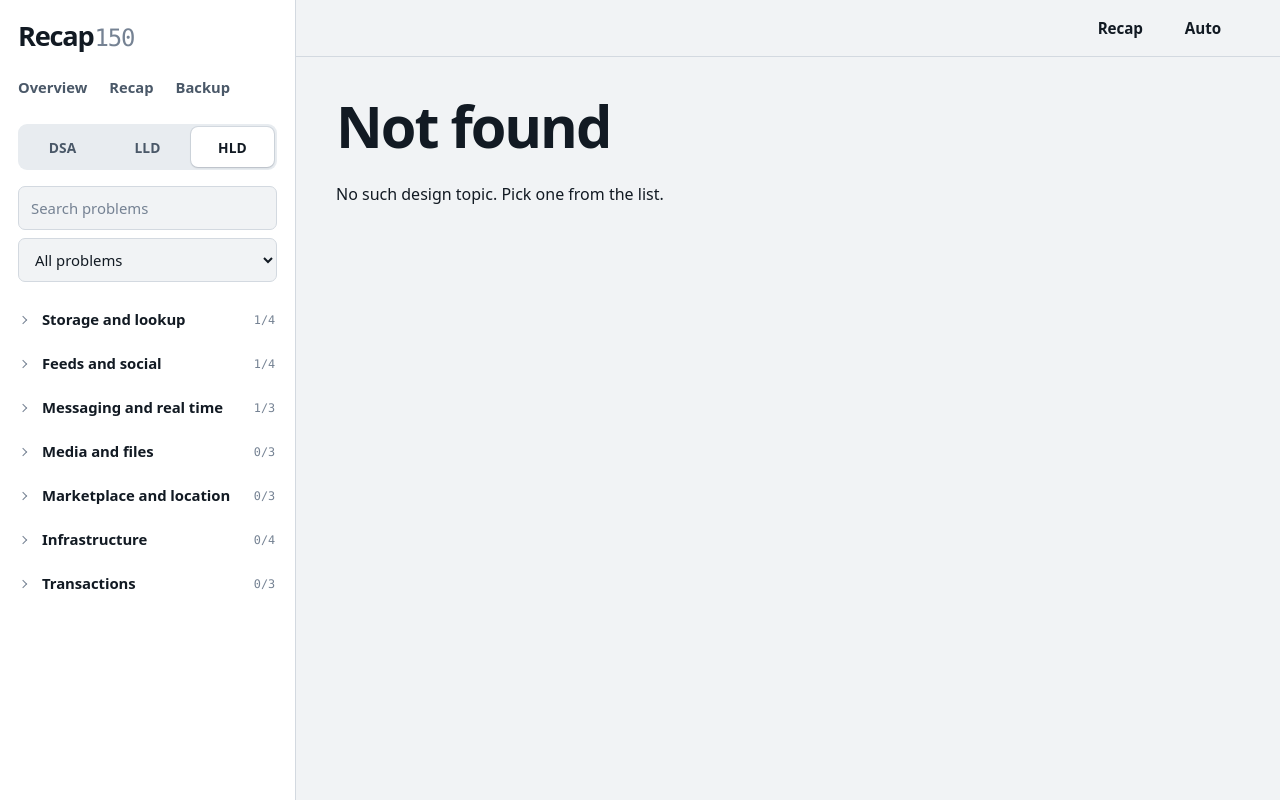
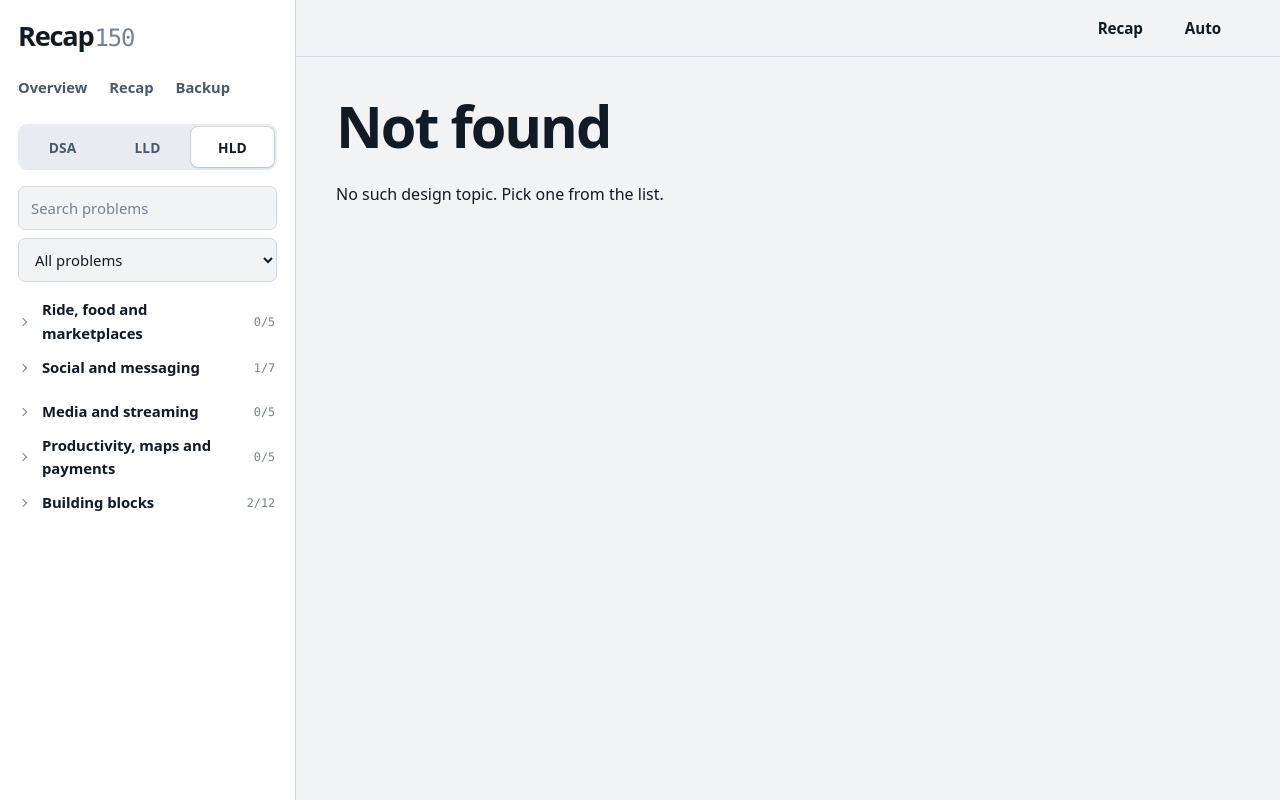
Before and after one commit to zuhailkhan/recap150, a Vue app: page /#/hld/1 in a window 1280 px wide. Built offline with nearby package versions, Linux system fonts and the light colour scheme; a web font is replaced by a local one.

Commit message:
Restructure system design catalog around real products and building blocks

```diff
--- a/src/core/designSchema.ts
+++ b/src/core/designSchema.ts
@@ -5,8 +5,8 @@ const slug = z.string().regex(/^[a-z0-9]+(-[a-z0-9]+)*$/)
 const short = (max: number, min = 3) => z.string().min(min).max(max)
 const difficulty = z.enum(['Easy', 'Medium', 'Hard'])
 
-export const LLD_GROUPS = ['Booking and reservation', 'State machines', 'Games', 'Events and messaging', 'Money and rules', 'Storage-like'] as const
-export const HLD_GROUPS = ['Storage and lookup', 'Feeds and social', 'Messaging and real time', 'Media and files', 'Marketplace and location', 'Infrastructure', 'Transactions'] as const
+export const LLD_GROUPS = ['Big products', 'Booking and reservation', 'State machines', 'Games', 'Events and messaging', 'Money and rules', 'Storage-like'] as const
+export const HLD_GROUPS = ['Ride, food and marketplaces', 'Social and messaging', 'Media and streaming', 'Productivity, maps and payments', 'Building blocks'] as const
 
 export const catalogSchema = z.array(z.object({
   slug, title: z.string().min(2), track: z.enum(['lld', 'hld']), group: z.string(), difficulty,
--- a/src/design/catalog.json
+++ b/src/design/catalog.json
@@ -1,46 +1,60 @@
 [
-  { "slug": "parking-lot", "title": "Parking Lot", "track": "lld", "group": "Booking and reservation", "difficulty": "Medium" },
-  { "slug": "movie-ticket-booking", "title": "Movie Ticket Booking", "track": "lld", "group": "Booking and reservation", "difficulty": "Medium" },
-  { "slug": "hotel-reservation", "title": "Hotel Reservation", "track": "lld", "group": "Booking and reservation", "difficulty": "Medium" },
-  { "slug": "library-management", "title": "Library Management", "track": "lld", "group": "Booking and reservation", "difficulty": "Easy" },
-  { "slug": "vending-machine", "title": "Vending Machine", "track": "lld", "group": "State machines", "difficulty": "Medium" },
-  { "slug": "atm", "title": "ATM", "track": "lld", "group": "State machines", "difficulty": "Medium" },
-  { "slug": "elevator-system", "title": "Elevator System", "track": "lld", "group": "State machines", "difficulty": "Hard" },
-  { "slug": "traffic-signal", "title": "Traffic Signal", "track": "lld", "group": "State machines", "difficulty": "Easy" },
-  { "slug": "tic-tac-toe", "title": "Tic-Tac-Toe", "track": "lld", "group": "Games", "difficulty": "Easy" },
-  { "slug": "chess", "title": "Chess", "track": "lld", "group": "Games", "difficulty": "Hard" },
-  { "slug": "snake-and-ladder", "title": "Snake and Ladder", "track": "lld", "group": "Games", "difficulty": "Easy" },
-  { "slug": "notification-system", "title": "Notification System", "track": "lld", "group": "Events and messaging", "difficulty": "Medium" },
-  { "slug": "pub-sub-broker", "title": "Pub-Sub Message Broker", "track": "lld", "group": "Events and messaging", "difficulty": "Hard" },
-  { "slug": "logger-framework", "title": "Logger Framework", "track": "lld", "group": "Events and messaging", "difficulty": "Medium" },
-  { "slug": "splitwise", "title": "Splitwise (Expense Sharing)", "track": "lld", "group": "Money and rules", "difficulty": "Medium" },
-  { "slug": "rate-limiter-lld", "title": "Rate Limiter", "track": "lld", "group": "Money and rules", "difficulty": "Medium" },
-  { "slug": "coupon-engine", "title": "Coupon and Discount Engine", "track": "lld", "group": "Money and rules", "difficulty": "Medium" },
-  { "slug": "in-memory-file-system", "title": "In-Memory File System", "track": "lld", "group": "Storage-like", "difficulty": "Medium" },
-  { "slug": "kv-store-with-ttl", "title": "Key-Value Store with TTL", "track": "lld", "group": "Storage-like", "difficulty": "Medium" },
-
-  { "slug": "url-shortener", "title": "URL Shortener", "track": "hld", "group": "Storage and lookup", "difficulty": "Easy" },
-  { "slug": "pastebin", "title": "Pastebin", "track": "hld", "group": "Storage and lookup", "difficulty": "Easy" },
-  { "slug": "distributed-kv-store", "title": "Distributed Key-Value Store", "track": "hld", "group": "Storage and lookup", "difficulty": "Hard" },
-  { "slug": "distributed-cache", "title": "Distributed Cache", "track": "hld", "group": "Storage and lookup", "difficulty": "Hard" },
-  { "slug": "news-feed", "title": "News Feed", "track": "hld", "group": "Feeds and social", "difficulty": "Medium" },
-  { "slug": "twitter-timeline", "title": "Twitter Timeline", "track": "hld", "group": "Feeds and social", "difficulty": "Medium" },
-  { "slug": "instagram", "title": "Instagram", "track": "hld", "group": "Feeds and social", "difficulty": "Medium" },
-  { "slug": "typeahead", "title": "Typeahead (Autocomplete)", "track": "hld", "group": "Feeds and social", "difficulty": "Medium" },
-  { "slug": "chat-system", "title": "Chat System", "track": "hld", "group": "Messaging and real time", "difficulty": "Hard" },
-  { "slug": "notification-service", "title": "Notification Service", "track": "hld", "group": "Messaging and real time", "difficulty": "Medium" },
-  { "slug": "live-comments", "title": "Live Comments", "track": "hld", "group": "Messaging and real time", "difficulty": "Medium" },
-  { "slug": "video-streaming", "title": "Video Streaming", "track": "hld", "group": "Media and files", "difficulty": "Hard" },
-  { "slug": "file-sync", "title": "File Sync (Dropbox)", "track": "hld", "group": "Media and files", "difficulty": "Hard" },
-  { "slug": "image-hosting", "title": "Image Hosting", "track": "hld", "group": "Media and files", "difficulty": "Medium" },
-  { "slug": "ride-hailing", "title": "Ride Hailing", "track": "hld", "group": "Marketplace and location", "difficulty": "Hard" },
-  { "slug": "food-delivery", "title": "Food Delivery", "track": "hld", "group": "Marketplace and location", "difficulty": "Hard" },
-  { "slug": "nearby-places", "title": "Nearby Places", "track": "hld", "group": "Marketplace and location", "difficulty": "Medium" },
-  { "slug": "distributed-rate-limiter", "title": "Distributed Rate Limiter", "track": "hld", "group": "Infrastructure", "difficulty": "Medium" },
-  { "slug": "web-crawler", "title": "Web Crawler", "track": "hld", "group": "Infrastructure", "difficulty": "Hard" },
-  { "slug": "unique-id-generator", "title": "Unique ID Generator", "track": "hld", "group": "Infrastructure", "difficulty": "Medium" },
-  { "slug": "job-scheduler", "title": "Job Scheduler", "track": "hld", "group": "Infrastructure", "difficulty": "Hard" },
-  { "slug": "ticket-booking", "title": "Ticket Booking", "track": "hld", "group": "Transactions", "difficulty": "Hard" },
-  { "slug": "payment-system", "title": "Payment System", "track": "hld", "group": "Transactions", "difficulty": "Hard" },
-  { "slug": "hotel-booking", "title": "Hotel Booking", "track": "hld", "group": "Transactions", "difficulty": "Hard" }
+  {"slug": "cab-booking", "title": "Cab Booking (Uber)", "track": "lld", "group": "Big products", "difficulty": "Hard"},
+  {"slug": "food-ordering", "title": "Food Ordering (Zomato)", "track": "lld", "group": "Big products", "difficulty": "Medium"},
+  {"slug": "online-shopping", "title": "Online Shopping (Amazon)", "track": "lld", "group": "Big products", "difficulty": "Medium"},
+  {"slug": "movie-booking", "title": "Movie Booking (BookMyShow)", "track": "lld", "group": "Big products", "difficulty": "Medium"},
+  {"slug": "social-feed", "title": "Social Feed (Instagram)", "track": "lld", "group": "Big products", "difficulty": "Medium"},
+  {"slug": "music-player", "title": "Music Player (Spotify)", "track": "lld", "group": "Big products", "difficulty": "Medium"},
+  {"slug": "parking-lot", "title": "Parking Lot", "track": "lld", "group": "Booking and reservation", "difficulty": "Medium"},
+  {"slug": "hotel-reservation", "title": "Hotel Reservation", "track": "lld", "group": "Booking and reservation", "difficulty": "Medium"},
+  {"slug": "library-management", "title": "Library Management", "track": "lld", "group": "Booking and reservation", "difficulty": "Easy"},
+  {"slug": "vending-machine", "title": "Vending Machine", "track": "lld", "group": "State machines", "difficulty": "Medium"},
+  {"slug": "atm", "title": "ATM", "track": "lld", "group": "State machines", "difficulty": "Medium"},
+  {"slug": "elevator-system", "title": "Elevator System", "track": "lld", "group": "State machines", "difficulty": "Hard"},
+  {"slug": "traffic-signal", "title": "Traffic Signal", "track": "lld", "group": "State machines", "difficulty": "Easy"},
+  {"slug": "tic-tac-toe", "title": "Tic-Tac-Toe", "track": "lld", "group": "Games", "difficulty": "Easy"},
+  {"slug": "chess", "title": "Chess", "track": "lld", "group": "Games", "difficulty": "Hard"},
+  {"slug": "snake-and-ladder", "title": "Snake and Ladder", "track": "lld", "group": "Games", "difficulty": "Easy"},
+  {"slug": "notification-system", "title": "Notification System", "track": "lld", "group": "Events and messaging", "difficulty": "Medium"},
+  {"slug": "pub-sub-broker", "title": "Pub-Sub Message Broker", "track": "lld", "group": "Events and messaging", "difficulty": "Hard"},
+  {"slug": "logger-framework", "title": "Logger Framework", "track": "lld", "group": "Events and messaging", "difficulty": "Medium"},
+  {"slug": "splitwise", "title": "Splitwise (Expense Sharing)", "track": "lld", "group": "Money and rules", "difficulty": "Medium"},
+  {"slug": "rate-limiter-lld", "title": "Rate Limiter", "track": "lld", "group": "Money and rules", "difficulty": "Medium"},
+  {"slug": "coupon-engine", "title": "Coupon and Discount Engine", "track": "lld", "group": "Money and rules", "difficulty": "Medium"},
+  {"slug": "in-memory-file-system", "title": "In-Memory File System", "track": "lld", "group": "Storage-like", "difficulty": "Medium"},
+  {"slug": "kv-store-with-ttl", "title": "Key-Value Store with TTL", "track": "lld", "group": "Storage-like", "difficulty": "Medium"},
+  {"slug": "uber", "title": "Uber (Ride Hailing)", "track": "hld", "group": "Ride, food and marketplaces", "difficulty": "Hard"},
+  {"slug": "zomato", "title": "Zomato (Food Delivery)", "track": "hld", "group": "Ride, food and marketplaces", "difficulty": "Hard"},
+  {"slug": "amazon", "title": "Amazon (E-commerce)", "track": "hld", "group": "Ride, food and marketplaces", "difficulty": "Hard"},
+  {"slug": "airbnb", "title": "Airbnb", "track": "hld", "group": "Ride, food and marketplaces", "difficulty": "Hard"},
+  {"slug": "bookmyshow", "title": "BookMyShow (Ticket Booking)", "track": "hld", "group": "Ride, food and marketplaces", "difficulty": "Hard"},
+  {"slug": "instagram", "title": "Instagram", "track": "hld", "group": "Social and messaging", "difficulty": "Hard"},
+  {"slug": "chat-system", "title": "WhatsApp (Chat System)", "track": "hld", "group": "Social and messaging", "difficulty": "Hard"},
+  {"slug": "twitter", "title": "Twitter / X", "track": "hld", "group": "Social and messaging", "difficulty": "Hard"},
+  {"slug": "linkedin", "title": "LinkedIn", "track": "hld", "group": "Social and messaging", "difficulty": "Hard"},
+  {"slug": "tiktok", "title": "TikTok", "track": "hld", "group": "Social and messaging", "difficulty": "Hard"},
+  {"slug": "tinder", "title": "Tinder", "track": "hld", "group": "Social and messaging", "difficulty": "Medium"},
+  {"slug": "slack", "title": "Slack", "track": "hld", "group": "Social and messaging", "difficulty": "Medium"},
+  {"slug": "netflix", "title": "Netflix", "track": "hld", "group": "Media and streaming", "difficulty": "Hard"},
+  {"slug": "youtube", "title": "YouTube", "track": "hld", "group": "Media and streaming", "difficulty": "Hard"},
+  {"slug": "spotify", "title": "Spotify", "track": "hld", "group": "Media and streaming", "difficulty": "Medium"},
+  {"slug": "hotstar", "title": "Hotstar (Live Streaming)", "track": "hld", "group": "Media and streaming", "difficulty": "Hard"},
+  {"slug": "zoom", "title": "Zoom", "track": "hld", "group": "Media and streaming", "difficulty": "Hard"},
+  {"slug": "google-maps", "title": "Google Maps", "track": "hld", "group": "Productivity, maps and payments", "difficulty": "Hard"},
+  {"slug": "google-docs", "title": "Google Docs", "track": "hld", "group": "Productivity, maps and payments", "difficulty": "Hard"},
+  {"slug": "dropbox", "title": "Dropbox", "track": "hld", "group": "Productivity, maps and payments", "difficulty": "Hard"},
+  {"slug": "upi-payments", "title": "UPI Payments (PhonePe)", "track": "hld", "group": "Productivity, maps and payments", "difficulty": "Hard"},
+  {"slug": "google-search", "title": "Google Search", "track": "hld", "group": "Productivity, maps and payments", "difficulty": "Hard"},
+  {"slug": "url-shortener", "title": "URL Shortener", "track": "hld", "group": "Building blocks", "difficulty": "Easy"},
+  {"slug": "news-feed", "title": "News Feed", "track": "hld", "group": "Building blocks", "difficulty": "Medium"},
+  {"slug": "pastebin", "title": "Pastebin", "track": "hld", "group": "Building blocks", "difficulty": "Easy"},
+  {"slug": "distributed-cache", "title": "Distributed Cache", "track": "hld", "group": "Building blocks", "difficulty": "Hard"},
+  {"slug": "distributed-kv-store", "title": "Distributed Key-Value Store", "track": "hld", "group": "Building blocks", "difficulty": "Hard"},
+  {"slug": "distributed-rate-limiter", "title": "Distributed Rate Limiter", "track": "hld", "group": "Building blocks", "difficulty": "Medium"},
+  {"slug": "unique-id-generator", "title": "Unique ID Generator", "track": "hld", "group": "Building blocks", "difficulty": "Medium"},
+  {"slug": "notification-service", "title": "Notification Service", "track": "hld", "group": "Building blocks", "difficulty": "Medium"},
+  {"slug": "typeahead", "title": "Typeahead (Autocomplete)", "track": "hld", "group": "Building blocks", "difficulty": "Medium"},
+  {"slug": "nearby-places", "title": "Nearby Places", "track": "hld", "group": "Building blocks", "difficulty": "Medium"},
+  {"slug": "web-crawler", "title": "Web Crawler", "track": "hld", "group": "Building blocks", "difficulty": "Hard"},
+  {"slug": "job-scheduler", "title": "Job Scheduler", "track": "hld", "group": "Building blocks", "difficulty": "Hard"}
 ]
--- a/src/design/hld/chat-system/meta.json
+++ b/src/design/hld/chat-system/meta.json
@@ -1,7 +1,7 @@
 {
   "slug": "chat-system",
-  "title": "Chat System",
-  "group": "Messaging and real time",
+  "title": "WhatsApp (Chat System)",
+  "group": "Social and messaging",
   "difficulty": "Hard",
   "status": "ready",
   "brief": "Design a chat service for one-to-one and group messages. A message must reach the other person in well under a second if they are online, and wait safely if they are not. Messages must arrive in order, never get lost, and history must be there when you open the app.",
--- a/src/design/hld/news-feed/meta.json
+++ b/src/design/hld/news-feed/meta.json
@@ -1,7 +1,7 @@
 {
   "slug": "news-feed",
   "title": "News Feed",
-  "group": "Feeds and social",
+  "group": "Building blocks",
   "difficulty": "Medium",
   "status": "ready",
   "brief": "Design the home feed of a social app: a list of recent posts from the people you follow, newest first. People open it many times a day, so it must load fast. Some accounts have millions of followers, and one post from them must not melt the system.",
--- a/src/design/hld/url-shortener/meta.json
+++ b/src/design/hld/url-shortener/meta.json
@@ -1,7 +1,7 @@
 {
   "slug": "url-shortener",
   "title": "URL Shortener",
-  "group": "Storage and lookup",
+  "group": "Building blocks",
   "difficulty": "Easy",
   "status": "ready",
   "brief": "Design a service that turns a long web address into a short one, like sho.rt/aZ3k, and sends anyone who opens the short link to the original page. Far more people will open links than create them, and a link must keep working for years.",
```
Also changed, not shown: 2 other files (tests, documents, lock files or other folders).
